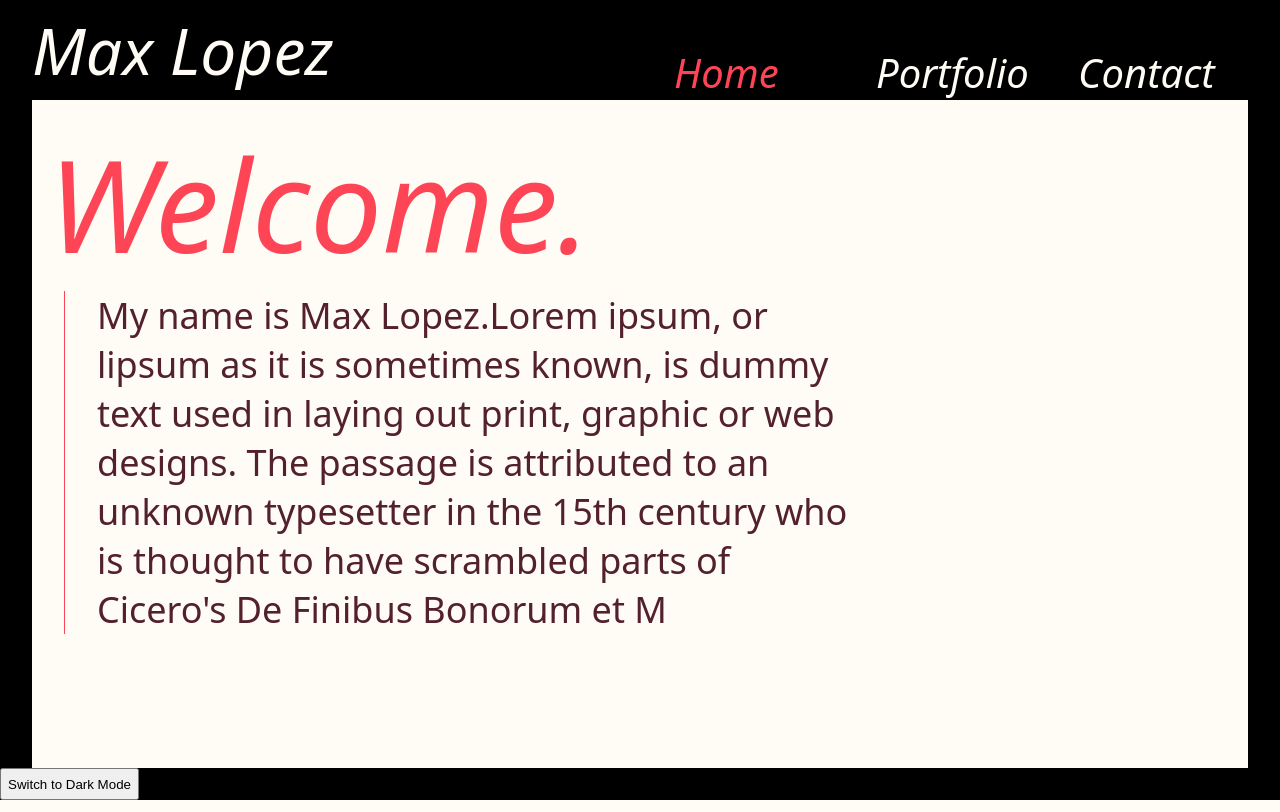
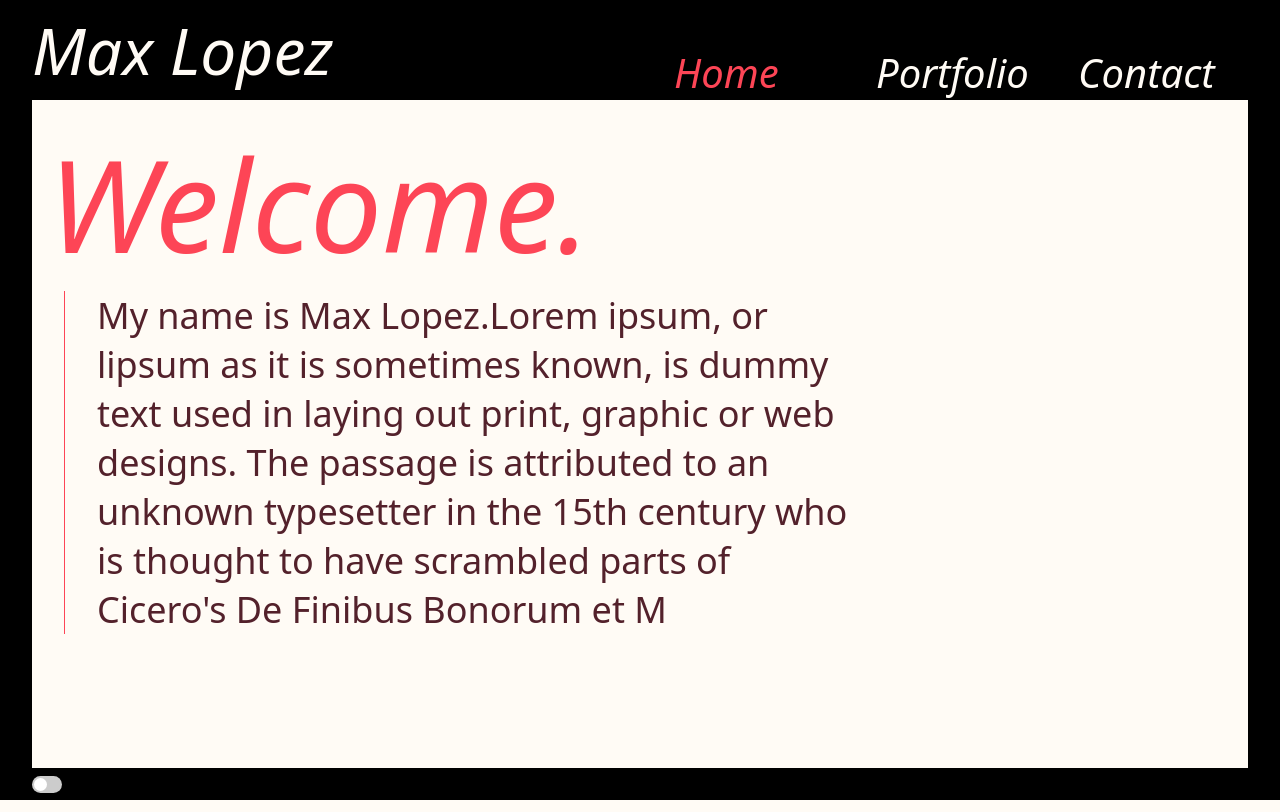
Before and after one commit to maxizek30/personal-site, a React (Vite) app in the folder my-app/: page / in a window 1280 px wide. Built offline with nearby package versions, Linux system fonts and the light colour scheme.

Commit message:
add darkmode styling where necessary

```diff
--- a/my-app/src/components/DarkModeToggle.jsx
+++ b/my-app/src/components/DarkModeToggle.jsx
@@ -1,12 +1,19 @@
 import { useDarkMode } from "../context/DarkModeContext";
+import "../styles/DarkModeToggle.css"
 
 const DarkModeToggle = () => {
     const { darkMode, toggleDarkMode } = useDarkMode();
 
     return (
-        <button onClick={toggleDarkMode}>
-            {darkMode ? 'Switch to Light Mode' : 'Switch to Dark Mode'}
-        </button>
+        <label className="switch">
+            <input
+                type="checkbox"
+                checked={darkMode}
+                onChange={toggleDarkMode}
+                readOnly
+            />
+            <div className="slider round"></div>
+        </label>
     );
 };
 
--- a/my-app/src/components/Layout.jsx
+++ b/my-app/src/components/Layout.jsx
@@ -1,12 +1,20 @@
 import { NavLink } from "react-router-dom";
 import PropTypes from 'prop-types';
 import DarkModeToggle from "./DarkModeToggle";
-import "../styles/styles.css"
+import { useDarkMode } from "../context/DarkModeContext";
+import "../styles/Layout.css"
 
 const Layout = ({ children }) => {
+
+    const { darkMode } = useDarkMode(); // get the current dark mode state
+
+    const layoutClass = darkMode ? 'layout dark-mode' : 'layout';
+    const headerClass = `header ${darkMode ? 'dark-mode' : ''}`;
+    const footerClass = `footer ${darkMode ? 'dark-mode' : ''}`;
+
     return(
-        <div className="layout">
-            <header className="header">
+        <div className={layoutClass}>
+            <header className={headerClass}>
                 <div className="header-title">Max Lopez</div>
                 <div className="header-links">
                     <NavLink
@@ -30,7 +38,7 @@ const Layout = ({ children }) => {
                 </div>
             </header>
             <div className="main-content">{children}</div>
-            <footer className="footer">
+            <footer className={footerClass}>
                 <DarkModeToggle />
             </footer>
         </div>
--- a/my-app/src/components/ProjectsList.jsx
+++ b/my-app/src/components/ProjectsList.jsx
@@ -1,13 +1,19 @@
 import "../styles/ProjectsList.css"
+import { useDarkMode } from "../context/DarkModeContext";
 
 const ProjectsList = ({ projects }) => {
+
+    const { darkMode } = useDarkMode();
+
+    const projectdescriptionClass = `Project-Description ${darkMode ? 'dark-mode' : ''}`;
+
     return (
         <>
            <ul className="Projects-List">
                 {projects.map(project => (
                     <li key={project.name}>
                         <div className="Project-Name">{project.name}</div>
-                        <div className="Project-Description">{project.description}</div>
+                        <div className={projectdescriptionClass}>{project.description}</div>
                     </li>
                 ))}
             </ul>
--- a/my-app/src/pages/Home.jsx
+++ b/my-app/src/pages/Home.jsx
@@ -1,11 +1,18 @@
 import "../styles/Home.css"
+import { useDarkMode } from "../context/DarkModeContext"
+
 function Home() {
+
+  const { darkMode } = useDarkMode();
+
+  const welcomedescriptionClass = `Welcome-Description ${darkMode ? 'dark-mode' : ''}`;
+
   return (
     <>
       <div className="Welcome-Title">Welcome.</div>
-      <div className="Welcome-Description">
+      <div className={welcomedescriptionClass}>
         <div className="Welcome-Vertical-Line"></div>
-        My name is Max Lopez.Lorem ipsum, or lipsum as it is sometimes known, is dummy text used in laying out print, graphic or web designs. The passage is attributed to an unknown typesetter in the 15th century who is thought to have scrambled parts of Cicero's De Finibus Bonorum et M      </div>
+        My name is Max Lopez.Lorem ipsum, or lipsum as it is sometimes known, is dummy text used in laying out print, graphic or web designs. The passage is attributed to an unknown typesetter in the 15th century who is thought to have scrambled parts of Cicero's De Finibus Bonorum et M</div>
     </>
   )
 }
--- /dev/null
+++ b/my-app/src/styles/DarkModeToggle.css
@@ -0,0 +1,63 @@
+/* The switch - the box around the slider */
+.switch {
+    position: relative;
+    display: inline-block;
+    width: 30px;
+    height: 17px;
+    margin-left: 32px;
+  }
+
+  /* Hide default HTML checkbox */
+  .switch input {
+    opacity: 0;
+    width: 0;
+    height: 0;
+  }
+
+  /* The slider */
+  .slider {
+    position: absolute;
+    cursor: pointer;
+    top: 0;
+    left: 0;
+    right: 0;
+    bottom: 0;
+    background-color: #ccc;
+    -webkit-transition: .4s;
+    transition: .4s;
+  }
+
+  .slider:before {
+    position: absolute;
+    content: "";
+    height: 13px;
+    width: 13px;
+    left: 2px;
+    bottom: 2px;
+    background-color: white;
+    -webkit-transition: .4s;
+    transition: .4s;
+  }
+
+  input:checked + .slider {
+    background-color: #2196F3;
+  }
+
+  input:focus + .slider {
+    box-shadow: 0 0 1px #2196F3;
+  }
+
+  input:checked + .slider:before {
+    -webkit-transform: translateX(13px);
+    -ms-transform: translateX(13px);
+    transform: translateX(13px);
+  }
+
+  /* Rounded sliders */
+  .slider.round {
+    border-radius: 17px;
+  }
+
+  .slider.round:before {
+    border-radius: 50%;
+  }
--- a/my-app/src/styles/Home.css
+++ b/my-app/src/styles/Home.css
@@ -15,6 +15,9 @@
     line-height: normal;
     width: 820px;
 }
+.Welcome-Description.dark-mode {
+    color: #F5F5F5;
+}
 .Welcome-Vertical-Line {
     border-right: 1px solid #FD4556;
     padding-left: 16px;
--- a/my-app/src/styles/styles.css
+++ b/my-app/src/styles/Layout.css
@@ -9,12 +9,18 @@
     overflow: auto;
     height: 85vh;
 }
+.layout.dark-mode {
+    background-color: #000000;
+}
 .header, .footer{
     background-color: #000000;
     position: fixed;
     left: 0;
     right: 0;
     z-index: 10; /* Ensure the header and footer are above other content */
+}
+.header.dark-mode, .footer.dark-mode {
+    background-color: #53212B;
 }
 .header {
     top: 0;
@@ -54,7 +60,6 @@
     text-decoration: none;
 }
 .main-content {
-    color: black;
     flex-grow: 1;
     margin-left: 32px; /* Space for the left border */
     margin-right: 32px; /* Space for the right border */
@@ -64,6 +69,7 @@
     bottom: 0;
     height: 32px;
     display: flex;
+    align-items: center;
 }
 
 /* Borders */
@@ -76,6 +82,10 @@
   width: 32px; /* Border width */
   background-color: black; /* Border color */
   z-index: 5; /* Above the main content, below the header/footer */
+}
+.dark-mode.layout::before,
+.dark-mode.layout::after {
+  background-color: #53212B; /* Dark mode background color */
 }
 
 .layout::before {
--- a/my-app/src/styles/ProjectsList.css
+++ b/my-app/src/styles/ProjectsList.css
@@ -22,3 +22,6 @@
     font-weight: 100;
     line-height: normal;
 }
+.Project-Description.dark-mode {
+    color: #F5F5F5;
+}
```
